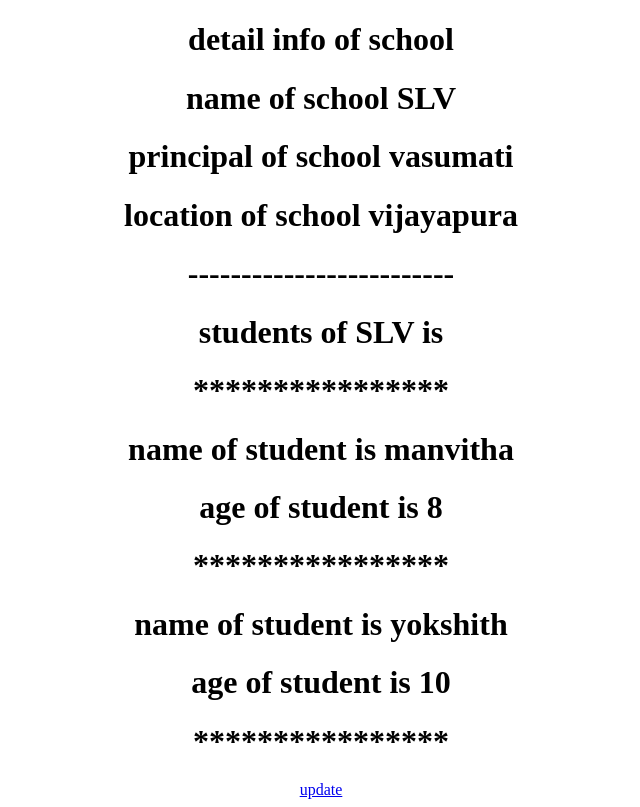
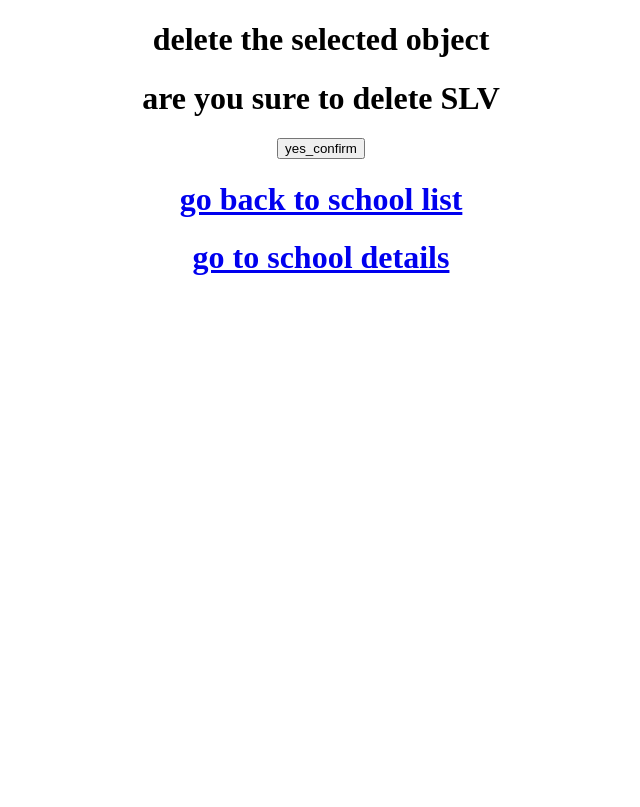
Before and after one commit to sinchana-GR/crud-by-cbv, a Django app: page /delete/1/ in a window 1280 px wide. Shown: the whole page, without its empty margins (319-959 px from the left). After the commit the page ends 275 px from the top, so only its background shows below. Run offline with Django 4.2, Linux system fonts and the light colour scheme; data comes from the database, SQL or seed files in the repository; both versions use the stored data as it was after the commit.

Commit message:
first commit

```diff
--- a/app/views.py
+++ b/app/views.py
@@ -3,8 +3,8 @@ from django.shortcuts import render
 # Create your views here.
 from app.models import *
 
-from django.views.generic import ListView,DetailView,CreateView,UpdateView
-
+from django.views.generic import ListView,DetailView,CreateView,UpdateView,DeleteView
+from django.urls import reverse_lazy
 
 class School_list(ListView):
     model=School
@@ -24,3 +24,8 @@ class School_create(CreateView):
 class School_update(UpdateView):
     model=School
     fields="__all__"
+
+class School_delete(DeleteView):
+    model=School
+    context_object_name='dso'
+    success_url=reverse_lazy('School_list')
--- a/project28/urls.py
+++ b/project28/urls.py
@@ -24,11 +24,8 @@ urlpatterns = [
 
 
 
-
-
-
     re_path('^update/(?P<pk>\d+)/',School_update.as_view(),name='update'),
-
+    re_path('^delete/(?P<pk>\d+)/',School_delete.as_view(),name='delete'),
     re_path('(?P<pk>\d+)/',School_detail.as_view(),name='detail'),
 
 
--- /dev/null
+++ b/templates/app/school_confirm_delete.html
@@ -0,0 +1,23 @@
+<!DOCTYPE html>
+<html lang="en">
+<head>
+    <meta charset="UTF-8">
+    <meta name="viewport" content="width=device-width, initial-scale=1.0">
+    <title>Document</title>
+</head>
+<body>
+  <center>
+   <h1>delete the selected object</h1>
+   <h1>are you sure to delete {{dso.scname}}</h1>
+   <form action="" method="POST">
+     {% csrf_token %}
+
+    <input type="submit" value="yes_confirm">
+
+   </form>
+   <h1><a href="{% url 'School_list' %}">go back to school list</a></h1>
+   <h1><a href="{% url 'detail' pk=dso.pk %}">go to school details</a></h1>
+  </center>
+
+</body>
+</html>
--- a/templates/app/school_detail.html
+++ b/templates/app/school_detail.html
@@ -26,7 +26,12 @@
 
          {% endfor %}
 
-         <a href="{% url 'update' pk=DOSI.pk %}">update</a>
+
+
+
+         <h1><a href="{% url 'update' pk=DOSI.pk %}">update</a></h1>
+         <h1><a href="{% url 'delete' pk=DOSI.pk %}">delete</a></h1>
+
 
     </center>
 </body>
```
Also changed, not shown: templates/app/school_form.html (+9 -0 lines), db.sqlite3.
